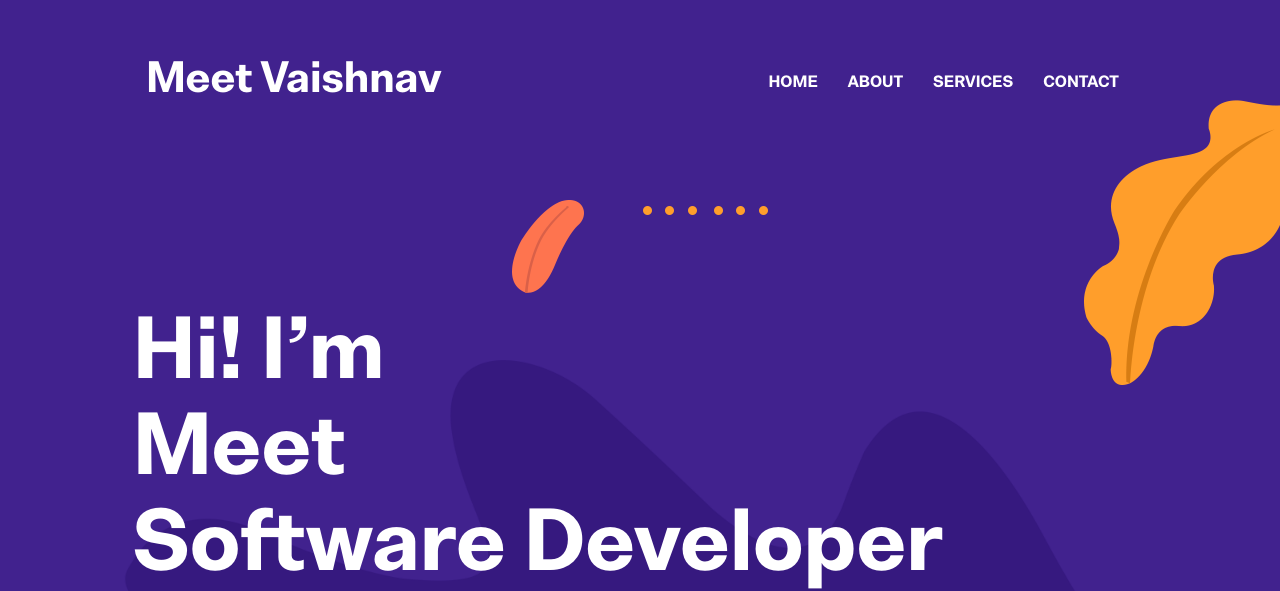
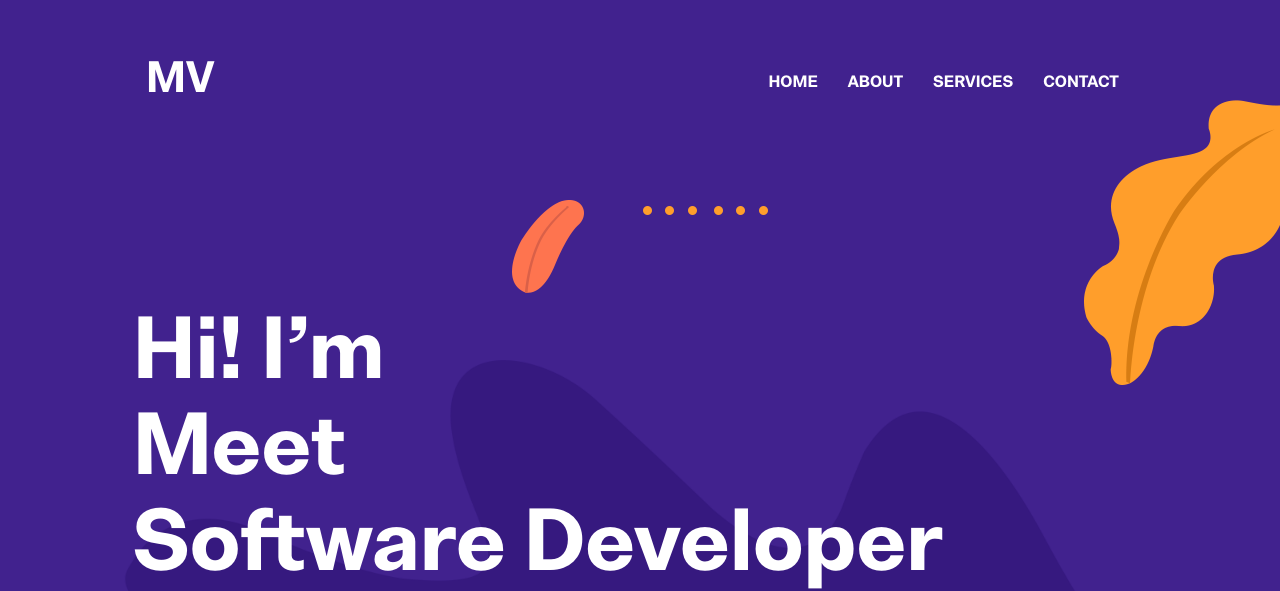
Before and after one commit to MeetVaishnav23/mvp5, a plain HTML site: page index.html in a window 1280 px wide. Shown: the top 591 px of the page. Drawn offline with nearby package versions, Linux system fonts and the light colour scheme.

Commit message:
Update index.html

```diff
--- a/index.html
+++ b/index.html
@@ -28,7 +28,7 @@
 
 <header class="navigation fixed-top">
   <nav class="navbar navbar-expand-lg navbar-dark">
-    <a class="navbar-brand font-tertiary h3" href="index.html">Meet Vaishnav</a>
+    <a class="navbar-brand font-tertiary h3" href="index.html">MV</a>
     <button class="navbar-toggler" type="button" data-toggle="collapse" data-target="#navigation"
       aria-controls="navigation" aria-expanded="false" aria-label="Toggle navigation">
       <span class="navbar-toggler-icon"></span>
```
